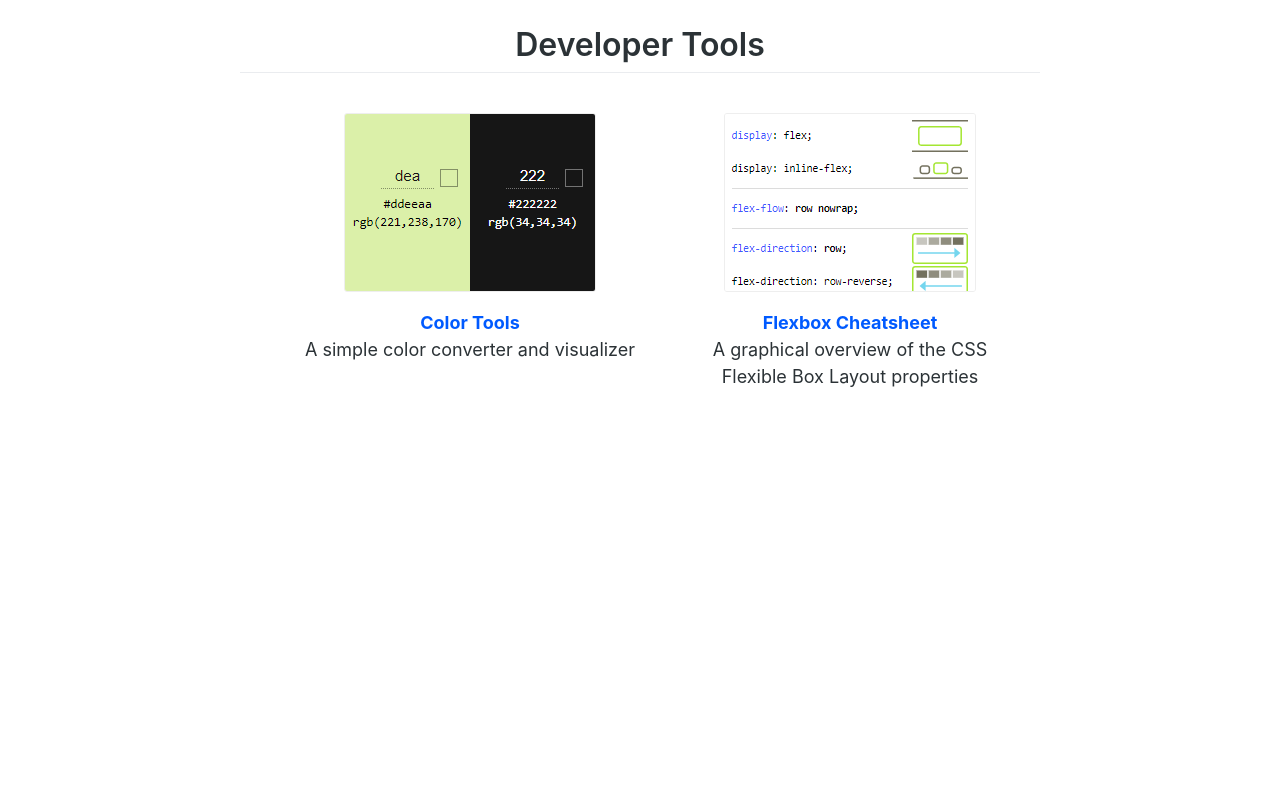
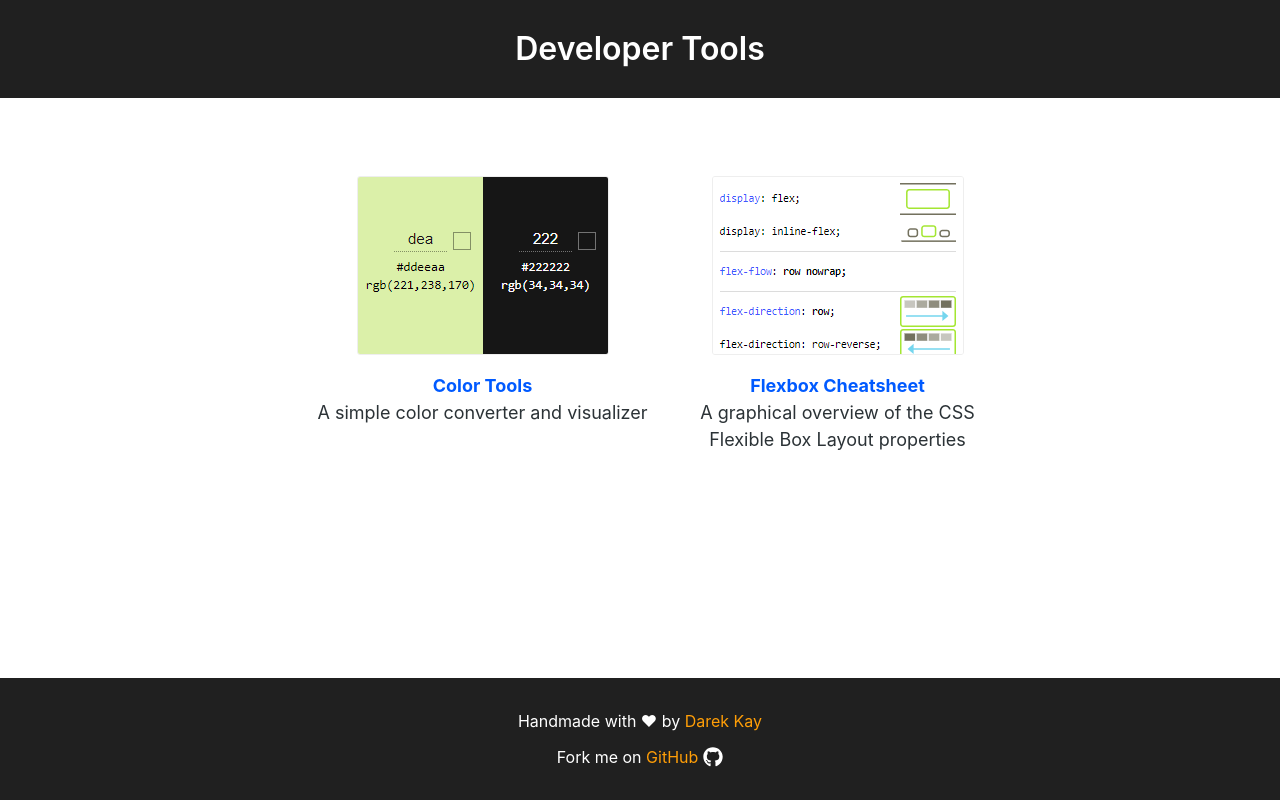
Before and after one commit to darekkay/dev-tools, a website: page src/index.html in a window 1280 px wide. Drawn offline with Linux system fonts and the light colour scheme.

Commit message:
Align page design with other projects

```diff
--- a/src/index.html
+++ b/src/index.html
@@ -6,14 +6,72 @@
   <link rel="stylesheet" href="assets/css/base.min.css">
   <title>Developer Tools</title>
   <style>
+    html,
+    body {
+      height: 100%;
+    }
+
+    body {
+      display: flex;
+      flex-direction: column;
+      justify-content: stretch;
+    }
+
     main {
+      flex: 1;
+      width: 100%;
       max-width: 800px;
-      margin: 0 auto;
+      margin: 4rem auto;
+      padding: 1rem 2.5rem;
+    }
+
+    header,
+    footer {
+      display: flex;
+      justify-content: center;
+      align-items: center;
+      text-align: center;
+      padding: 2.5rem 1rem;
+    }
+
+    .inverted {
+      background: #202020;
+      color: #fff;
+    }
+
+    .inverted a,
+    .inverted a:hover,
+    .inverted a:visited {
+      color: #ff9e07;
     }
 
     h1 {
-      text-align: center;
-      margin-bottom: 3rem;
+      margin: 0;
+      padding: 0;
+      border: none;
+    }
+
+    footer {
+      flex-direction: column;
+      font-size: 1.6rem;
+    }
+
+    footer > * {
+      margin: 0.6rem;
+    }
+
+    .github {
+      display: flex;
+      align-items: center;
+    }
+
+    .icon {
+      height: 2rem;
+      width: 2rem;
+    }
+
+    .icon-right {
+      margin-left: 0.5rem;
     }
 
     .projects {
@@ -42,9 +100,12 @@
   </style>
 </head>
 <body>
+
+  <header class="inverted">
+    <h1>Developer Tools</h1>
+  </header>
+
   <main>
-
-    <h1>Developer Tools</h1>
     <ul class="projects">
       <li class="project">
         <a href="color-tools.html"><img src="assets/img/preview-color-tools.png" alt=""></a>
@@ -58,5 +119,26 @@
       </li>
     </ul>
   </main>
+
+  <footer class="inverted">
+    <span>Handmade with &hearts; by
+      <a href="https://darekkay.com" target="_blank" rel="noopener">
+        Darek Kay
+      </a>
+    </span>
+    <div class="github">
+      <span>
+        Fork me on
+        <a
+            href="https://github.com/darekkay/dev-tools"
+            target="_blank"
+            rel="noopener"
+        >GitHub</a>
+      </span>
+      <svg aria-hidden="true" focusable="false" class="icon icon-right" role="img" xmlns="http://www.w3.org/2000/svg" viewBox="0 0 496 512">
+        <path fill="#fff" d="M165.9 397.4c0 2-2.3 3.6-5.2 3.6-3.3.3-5.6-1.3-5.6-3.6 0-2 2.3-3.6 5.2-3.6 3-.3 5.6 1.3 5.6 3.6zm-31.1-4.5c-.7 2 1.3 4.3 4.3 4.9 2.6 1 5.6 0 6.2-2s-1.3-4.3-4.3-5.2c-2.6-.7-5.5.3-6.2 2.3zm44.2-1.7c-2.9.7-4.9 2.6-4.6 4.9.3 2 2.9 3.3 5.9 2.6 2.9-.7 4.9-2.6 4.6-4.6-.3-1.9-3-3.2-5.9-2.9zM244.8 8C106.1 8 0 113.3 0 252c0 110.9 69.8 205.8 169.5 239.2 12.8 2.3 17.3-5.6 17.3-12.1 0-6.2-.3-40.4-.3-61.4 0 0-70 15-84.7-29.8 0 0-11.4-29.1-27.8-36.6 0 0-22.9-15.7 1.6-15.4 0 0 24.9 2 38.6 25.8 21.9 38.6 58.6 27.5 72.9 20.9 2.3-16 8.8-27.1 16-33.7-55.9-6.2-112.3-14.3-112.3-110.5 0-27.5 7.6-41.3 23.6-58.9-2.6-6.5-11.1-33.3 2.6-67.9 20.9-6.5 69 27 69 27 20-5.6 41.5-8.5 62.8-8.5s42.8 2.9 62.8 8.5c0 0 48.1-33.6 69-27 13.7 34.7 5.2 61.4 2.6 67.9 16 17.7 25.8 31.5 25.8 58.9 0 96.5-58.9 104.2-114.8 110.5 9.2 7.9 17 22.9 17 46.4 0 33.7-.3 75.4-.3 83.6 0 6.5 4.6 14.4 17.3 12.1C428.2 457.8 496 362.9 496 252 496 113.3 383.5 8 244.8 8zM97.2 352.9c-1.3 1-1 3.3.7 5.2 1.6 1.6 3.9 2.3 5.2 1 1.3-1 1-3.3-.7-5.2-1.6-1.6-3.9-2.3-5.2-1zm-10.8-8.1c-.7 1.3.3 2.9 2.3 3.9 1.6 1 3.6.7 4.3-.7.7-1.3-.3-2.9-2.3-3.9-2-.6-3.6-.3-4.3.7zm32.4 35.6c-1.6 1.3-1 4.3 1.3 6.2 2.3 2.3 5.2 2.6 6.5 1 1.3-1.3.7-4.3-1.3-6.2-2.2-2.3-5.2-2.6-6.5-1zm-11.4-14.7c-1.6 1-1.6 3.6 0 5.9 1.6 2.3 4.3 3.3 5.6 2.3 1.6-1.3 1.6-3.9 0-6.2-1.4-2.3-4-3.3-5.6-2z"></path>
+      </svg>
+    </div>
+  </footer>
 </body>
 </html>
```
